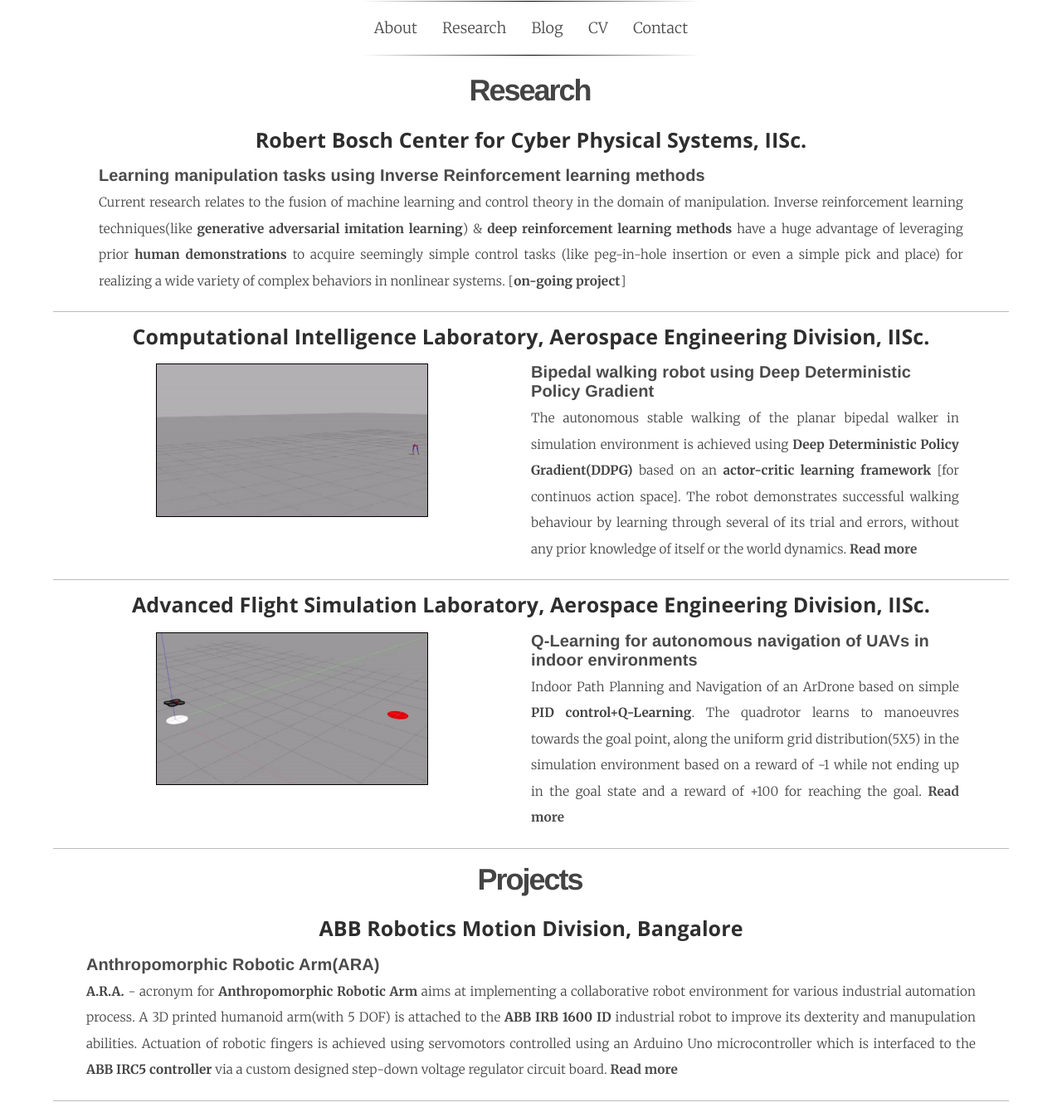
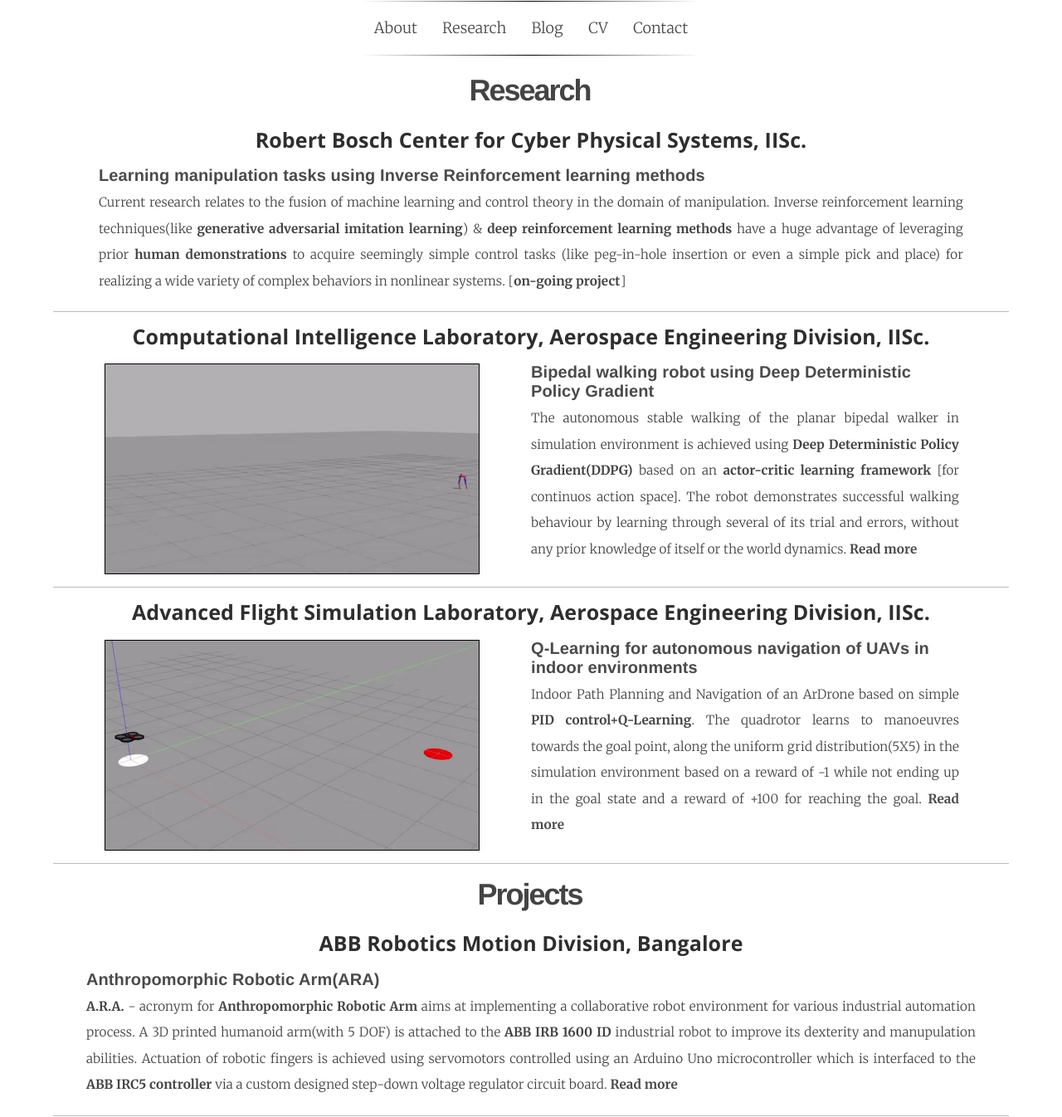
Before and after one commit to navuboy/navuboy.github.io, a Jekyll site: the page built from research.html, in a window 1280 px wide. Shown: the whole page at 83% size. Built offline with Jekyll 4.4.1, drawn with Linux system fonts in a browser that asks for light colours; some web fonts are replaced.

Commit message:
Updated research.md

```diff
--- a/_includes/research.md
+++ b/_includes/research.md
@@ -35,7 +35,7 @@
 <div class="container-fluid">
   <div class="row">
     <div class="col-md-6">
-        <img src="https://nav74neet.github.io/media/biped_trained.gif" alt="DDPG" style="height:80%; width:60%; border:1px solid black;">
+        <img src="https://nav74neet.github.io/media/biped_trained.gif" alt="DDPG" style="border:1px solid black;">
         <!-- <img class="rimg" src="{{ site.github.url }}/media/biped_trained.gif" /> -->
     </div>
     <div class="col-md-6" style="padding-left: 30px;padding-right: 30px;margin-left: -30px; font-size:85%; font-family: 'Merriweather', 'Hiragino Sans GB', 'Microsoft YaHei', 'WenQuanYi Micro Hei', sans-serif;">
@@ -59,7 +59,7 @@
 <div class="container-fluid">
   <div class="row">
     <div class="col-md-6">
-        <img src="https://nav74neet.github.io/media/drone_qlearning.gif" alt="UAV" style="height: 80%; width: 60%; border:1px solid black;">
+        <img src="https://nav74neet.github.io/media/drone_qlearning.gif" alt="UAV" style="border:1px solid black;">
         <!-- <img class="rimg" src="{{ site.github.url }}/media/drone_qlearning.gif" /> -->
     </div>
     <div class="col-md-6" style="padding-left: 30px;padding-right: 30px;margin-left: -30px; font-size: 85%; font-family: 'Merriweather', 'Hiragino Sans GB', 'Microsoft YaHei', 'WenQuanYi Micro Hei', sans-serif;">
```
